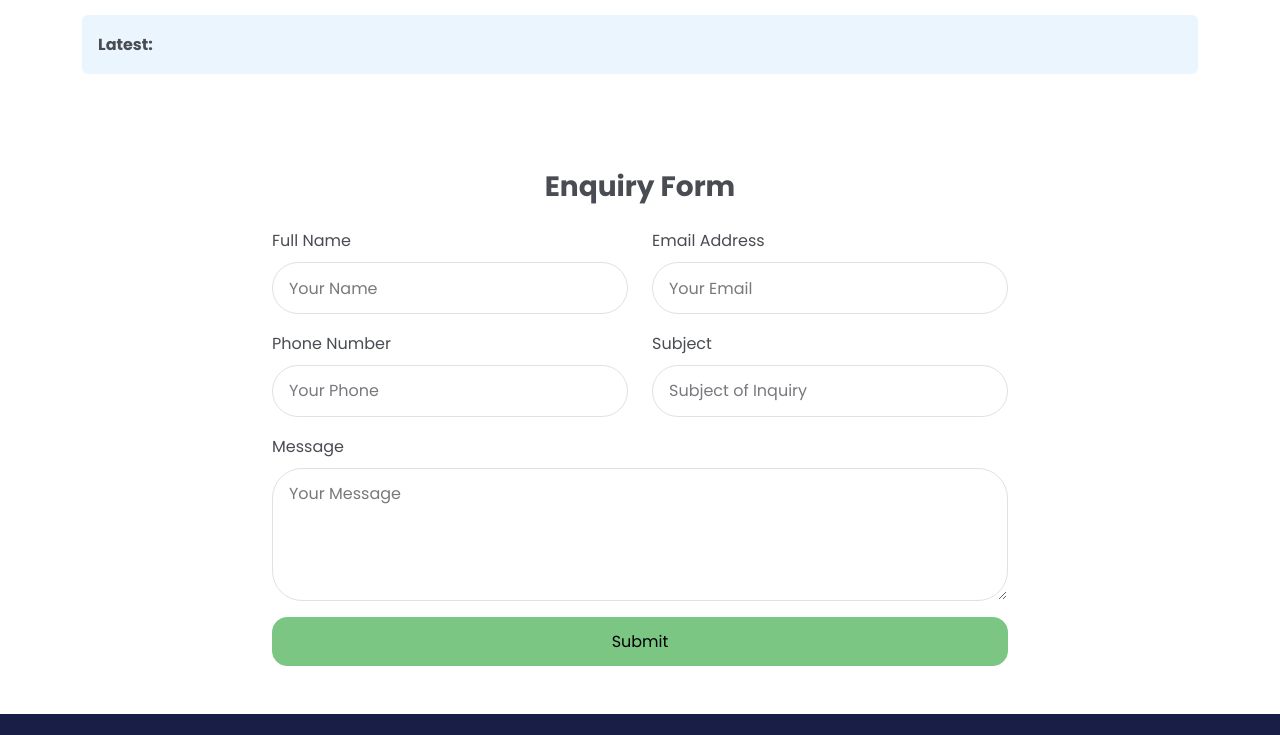
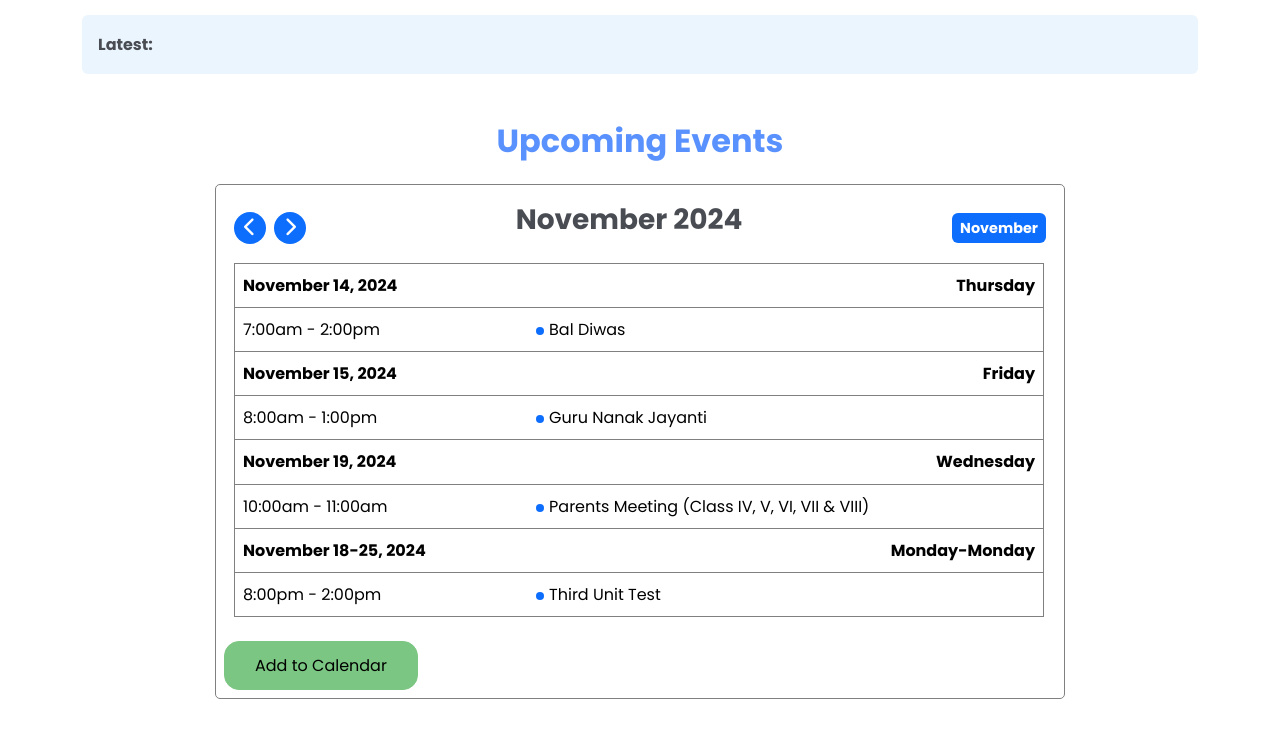
Before and after one commit to johng92/sjsTorai, a website: page index.html in a window 1280 px wide. Shown: the part 3330-4065 px from the top of the page. Drawn offline with nearby package versions, Linux system fonts and the light colour scheme; some packages are replaced by stand-ins of ours; a script that the page names is missing.

Commit message:
Upcoming events section added

```diff
--- a/index.html
+++ b/index.html
@@ -30,7 +30,7 @@
           <li><a href="#gallery" class="main-nav-links">Gallery</a></li>
           <li><a href="#" class="main-nav-links">Events</a></li>
           <li><a href="#" class="main-nav-links">Contact</a></li>
-          <li><a href="#" class="main-nav-links btn-adm">Admission</a></li>
+          <li><a href="admissions.html" class="main-nav-links btn-adm">Admission</a></li>
         </ul>
       </nav>
       <button class="btn-mobile-nav">
@@ -308,8 +308,95 @@
   </div>
 </section>
 
-<!--ENQUIRY SECTION-->
-<div class="container my-5">
+<!-- UPCOMING EVENTS -->
+ <section class="events">
+  <h2 class="text-center text-secondary">Upcoming Events</h2>
+<div class="table-container mt-4 p-2">
+  <!-- Header with Chevron Icons and Month Display -->
+  <div class="header-row">
+    <!-- Chevron Icons on the Left -->
+    <div class="d-flex gap-2">
+      <div class="chevron-circle">
+        <i class="fas fa-chevron-left"></i>
+      </div>
+      <div class="chevron-circle">
+        <i class="fas fa-chevron-right"></i>
+      </div>
+    </div>
+    <!-- Month and Year in Center -->
+    <h3>November 2024</h3>
+    <!-- Month Badge on the Right -->
+    <div class="badge">November</div>
+  </div>
+
+  <!-- Table Body with Separate Date Rows and Events -->
+  <table class="table mb-0">
+    <tbody class="p-4">
+      <!-- Date Row 1 -->
+      <tr class="date-row">
+        <td>November 14, 2024</td>
+        <td class="text-end">Thursday</td>
+      </tr>
+      <!-- Event Row for Date 1 -->
+      <tr class="event-row">
+        <td class="time-col">7:00am - 2:00pm</td>
+        <td>
+          <span class="dot"></span>Bal Diwas
+        </td>
+      </tr>
+
+      <!-- Date Row 2 -->
+      <tr class="date-row">
+        <td>November 15, 2024</td>
+        <td class="text-end">Friday</td>
+      </tr>
+      <!-- Event Row for Date 2 -->
+      <tr class="event-row">
+        <td class="time-col">8:00am - 1:00pm</td>
+        <td>
+          <span class="dot"></span>Guru Nanak Jayanti
+        </td>
+      </tr>
+
+      <!-- Date Row 3 -->
+      <tr class="date-row">
+        <td>November 19, 2024</td>
+        <td class="text-end">Wednesday</td>
+      </tr>
+      <!-- Event Row for Date 3 -->
+      <tr class="event-row">
+        <td class="time-col">10:00am - 11:00am</td>
+        <td>
+          <span class="dot"></span>Parents Meeting (Class IV, V, VI, VII & VIII)
+        </td>
+      </tr>
+
+      <!-- Additional Dates and Events as Needed -->
+      <!-- Date Row 4 -->
+      <tr class="date-row">
+        <td>November 18-25, 2024</td>
+        <td class="text-end">Monday-Monday</td>
+      </tr>
+      <!-- Event Row for Date 4 -->
+      <tr class="event-row">
+        <td class="time-col">8:00pm - 2:00pm</td>
+        <td>
+          <span class="dot"></span>Third Unit Test
+        </td>
+      </tr>
+
+    </tbody>
+  </table>
+
+  <!-- Add to Calendar Button -->
+  <button class="btn d-inline-block btn-primary add-calendar-btn mx-end mt-4">Add to Calendar</button>
+</div>
+</section>
+<!-- UPCOMING EVENTS ENDS -->
+
+<!--ENQUIRY SECTION begins-->
+<section class="enquiry">
+<div class="container my-5 p-3">
   <div class="row justify-content-center">
     <div class="col-lg-8">
       <!-- Centered Form Header -->
@@ -350,8 +437,8 @@
     </div>
   </div>
 </div>
-
-<!--ENQUIRY SECTION-->
+</section>
+<!--ENQUIRY SECTION ends-->
 
       <!-------- FOOTER ------->
       <footer class="bg-dark text-white pt-4">
--- a/scss/styles.scss
+++ b/scss/styles.scss
@@ -349,7 +349,93 @@ html {
 .swiper-container { padding: 0; /* Remove default padding */ }
 
 
+// UPCOMING EVENTS SECTION
+.table-container {
+  max-width: 850px;
+  margin: auto;
+  border: 1px solid grey;
+  border-radius: 5px;
+  overflow: hidden;
+  background-color: #ffffff;
+  // position: relative;
+  padding-bottom: 50px; /* Space for add to calendar button */
+}
+.table {
+  padding: 40px !important;
+  margin-left: 10px;
+ max-width: 810px;
 
+}
+.header-row {
+  background-color: #ffffff;
+  display: flex;
+  justify-content: space-between;
+  align-items: center;
+  padding: 10px;
+  font-weight: bold;
+  // border-bottom: 1px solid grey;
+}
+.header-row .badge {
+  background-color: #0d6efd;
+  color: #fff;
+  padding: 8px;
+  font-size: 0.9rem;
+}
+.chevron-circle {
+  width: 32px;
+  height: 32px;
+  border-radius: 50%;
+  background-color: #0d6efd;
+  color: #fff;
+  display: inline-flex;
+  justify-content: center;
+  align-items: center;
+  font-size: 1.2rem;
+  cursor: pointer;
+}
+.table-container .table .date-row {
+  background: #c4cbcb !important;
+  font-weight: bold;
+  padding: 8px 10px;
+  border: 1px solid grey;
+  border-collapse: collapse;
+}
+.event-row {
+  background-color: #ffffff;
+  padding: 8px 10px;
+  border: 1px solid grey;
+}
+.dot {
+  width: 8px;
+  height: 8px;
+  background-color: #0d6efd;
+  border-radius: 50%;
+  display: inline-block;
+  margin-right: 5px;
+}
+.time-col {
+  padding-right: 20px;
+}
+
+.add-calendar-btn {
+  // position: absolute;
+  bottom: 10px;
+  right: 10px;
+  padding: 8px 12px;
+  font-size: 0.8rem;
+}
+@media (max-width: 767px) {
+  .table-container {
+    border: none;
+  }
+  .table {
+    margin: 0;
+  }
+}
+  //ENQUIRY FORM
+  .enquiry {
+    background: linear-gradient(#d8f2f2, #f7fbfb);
+  }
   /* ************************************************************************* */
   /*****************************  M E D I A    Q U E R Y ***********************/
   /* ************************************************************************* */
@@ -506,4 +592,7 @@ html {
     text-align: center;
     margin-bottom: 1.5rem;
   }
+  .table-container {
+    border: none;
+  }
 }
```
Also changed, not shown: admissions.html (added, +92 -0 lines), css/styles.css.
